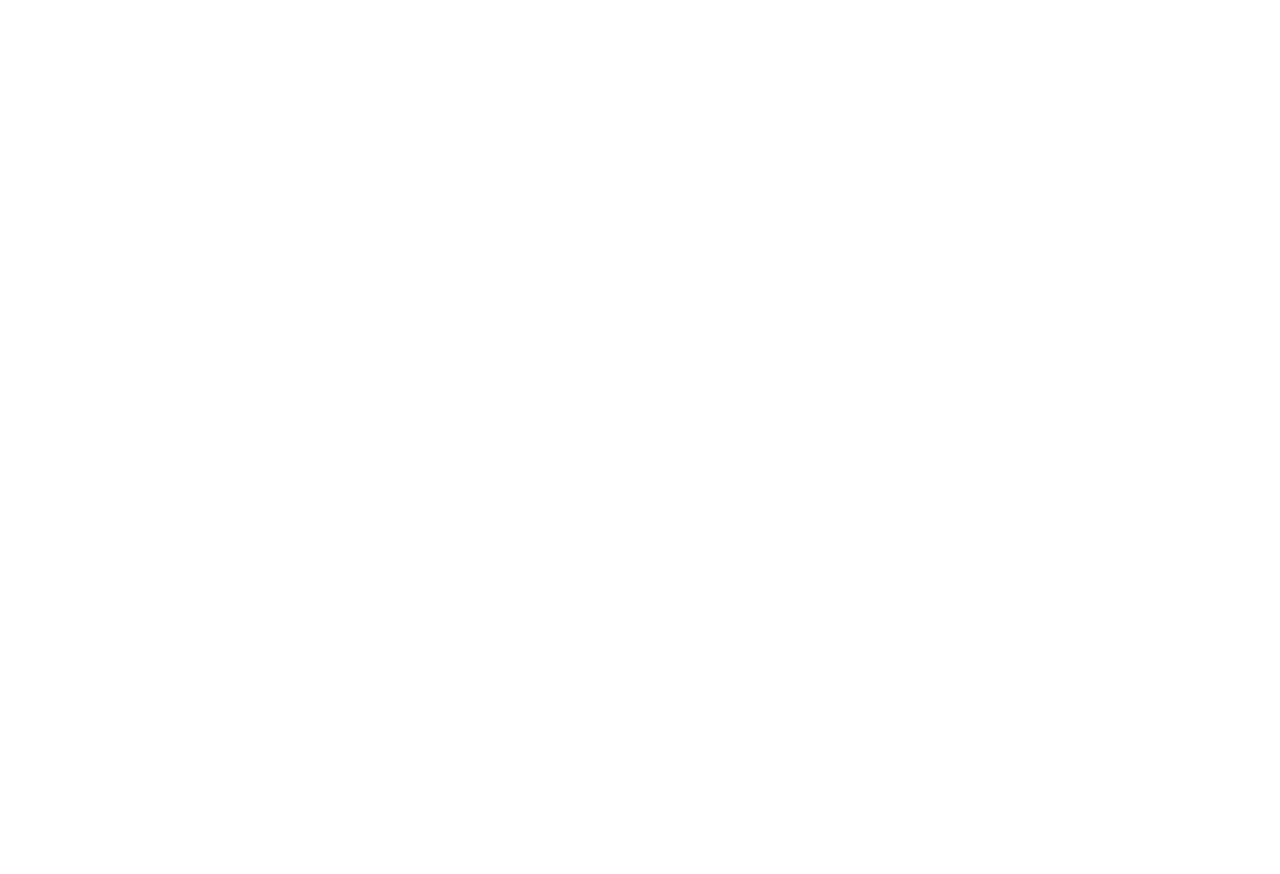
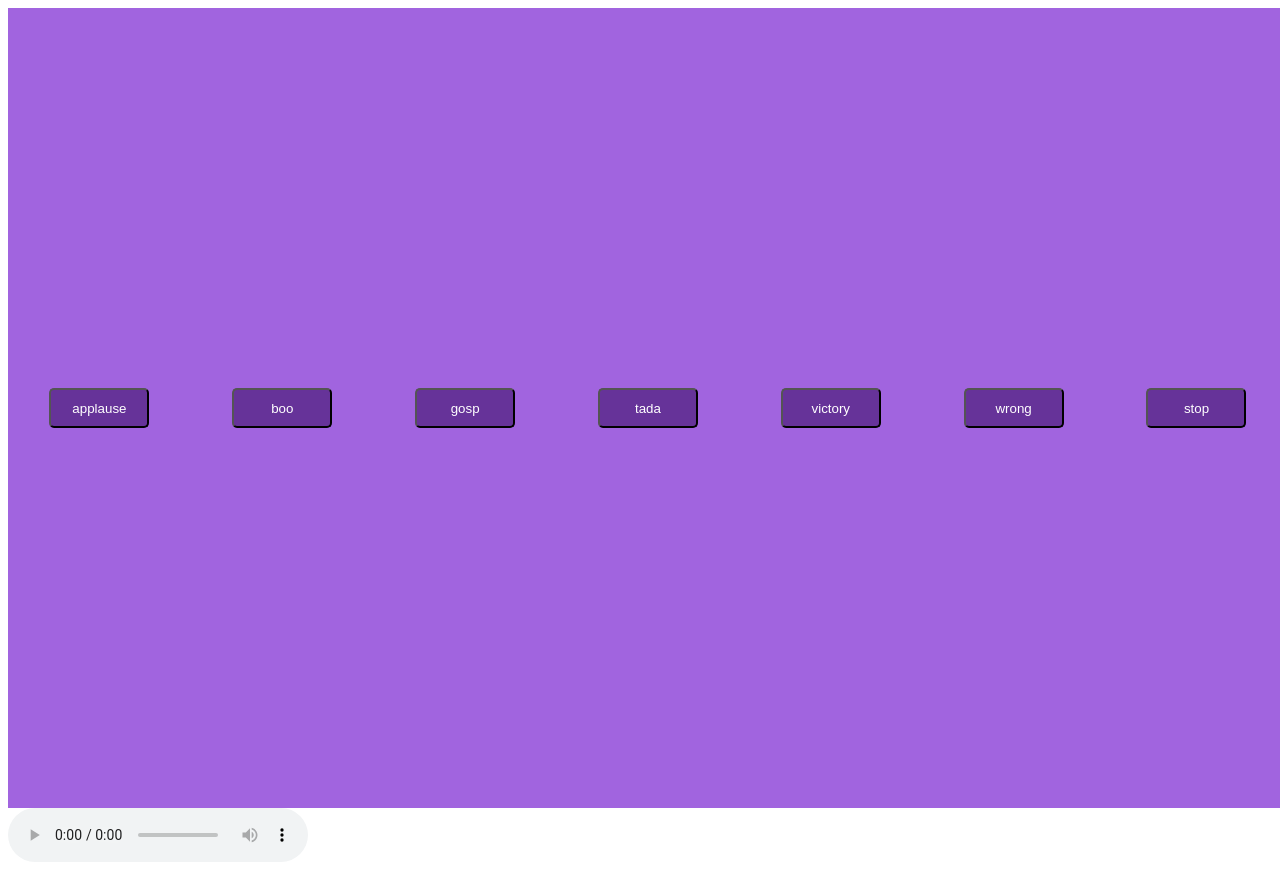
Before and after one commit to acciojob/Soundbar-hzratali, a website: page main.html in a window 1280 px wide. Before the commit the page ends 800 px from the top, so only its background shows below. Drawn offline with Linux system fonts and the light colour scheme.

Commit message:
created a submission

```diff
--- a/main.html
+++ b/main.html
@@ -1,16 +1,21 @@
 <!DOCTYPE html>
-
 <html>
-
 <head>
 	<link rel="stylesheet" href="styles.css">
 </head>
-
 <body>
 	<!-- the entire body must be written by student -->
+	 <div id="buttons">
+        <button class="btn">applause</button>
+        <button class="btn">boo</button>
+        <button class="btn">gosp</button>
+        <button class="btn">tada</button>
+        <button class="btn">victory</button>
+        <button class="btn">wrong</button>
+        <button class="stop">stop</button>
+    </div>
+	<audio id="audioPlayer"controls></audio>
     <script type="text/javascript" src="./script.js">
 </script>
-
 </body>
-
 </html>
--- a/script.js
+++ b/script.js
@@ -1 +1,18 @@
 //your JS code here. If required.
+function soundPlay(audioPlayer){
+	let audioPlayer = document.getElementsByClassName("btn");
+	audioPlayer.src = "D:\New folder\sound\short-crowd-cheer-6713.mp3"+ soundbar;
+	audioPlayer.play();
+}
+btns.addEventListener("click", soundPlay);
+function soundPlay(audioPlayer){
+    let audioPlayer = document.getElementsByClassName("btn");
+    audioPlayer.src = "D:\New folder\sound\boo-6377.mp3" + soundbar;
+    audioPlayer.play();
+}
+btns.addEventListener("click", soundPlay);
+function soundStop(){
+    let audioPlayer = getElementsByClassName("stop");
+    audioPlayer.pause();
+    audioPlayer.currentTime = 0;
+}
--- a/styles.css
+++ b/styles.css
@@ -1 +1,21 @@
 /*  your css code here. If applicable */
+#buttons{
+    background-color: rgb(161,100,223);
+    display: flex;
+    justify-content: space-around;
+    text-align: center;
+    align-items: center;
+    width: 100vw;
+    height: 100vh;
+    position: relative;
+}
+.btn,.stop{
+    width: 100px;
+    height: 40px;
+    justify-content:;
+    background-color: rgb(102,51,153);
+    border-radius: 5px;
+    color: white;
+    box-shadow: none;
+
+}
```
